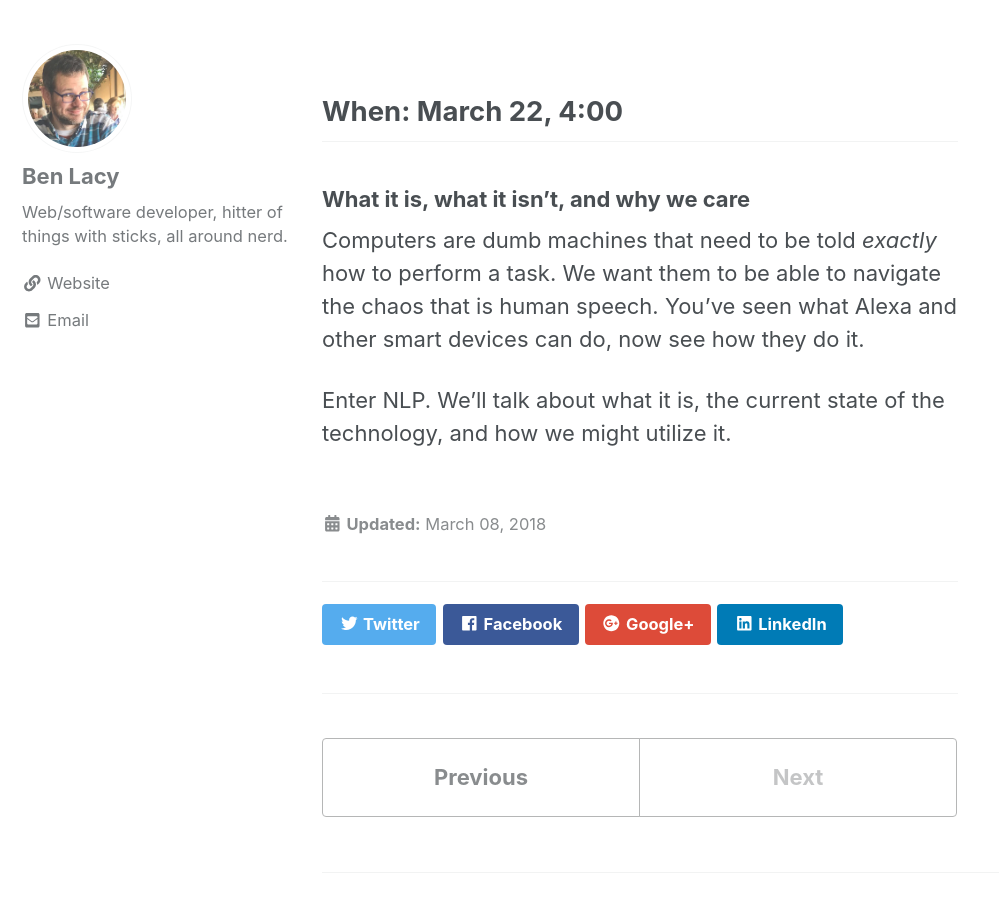
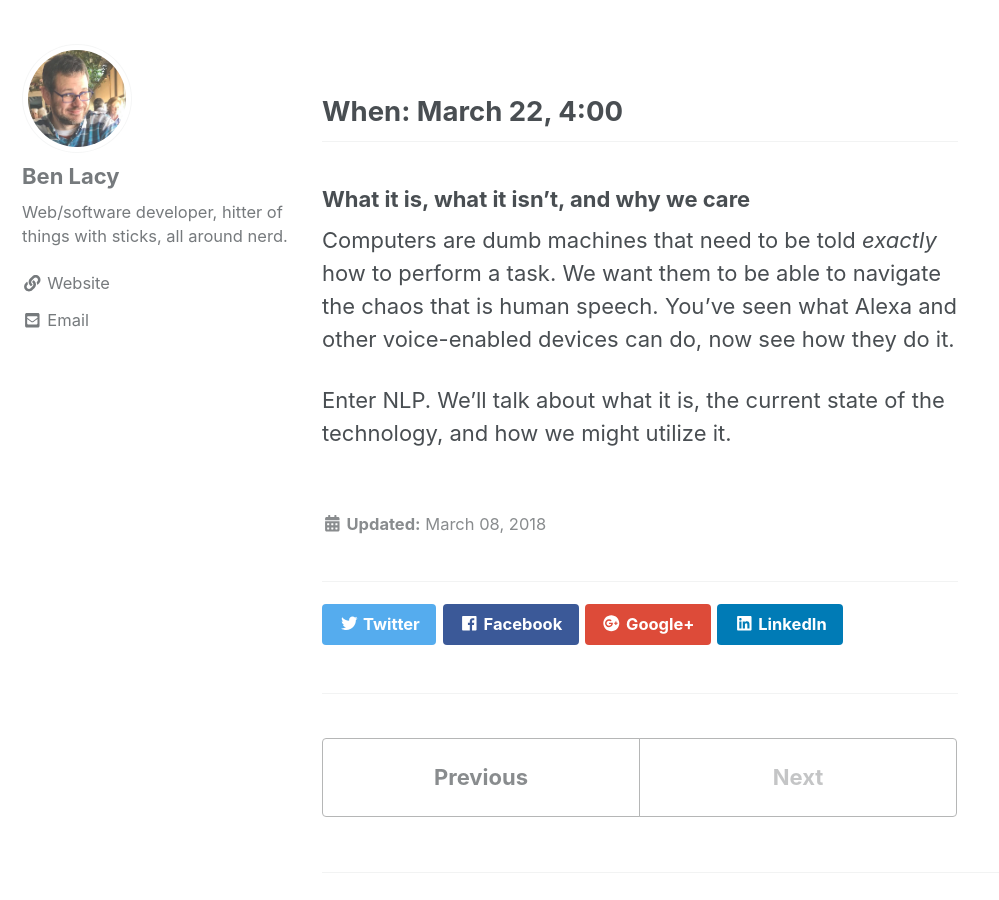
Before and after one commit to technicallySpeaking/technicallySpeaking.github.io, a Jekyll site: the page built from _posts/2018-03-08-natural-language-processing-nlp-with-ben.md, in a window 1280 px wide and 900 px high, scrolled down 317 px. Shown: the whole window, without its empty margins (0-999 px from the left). Built offline with Jekyll 4.4.1, drawn with Linux system fonts in a browser that asks for light colours; nearby versions of some CDN libraries.

Commit message:
Updated NLP blurb

```diff
--- a/_posts/2018-03-08-natural-language-processing-nlp-with-ben.md
+++ b/_posts/2018-03-08-natural-language-processing-nlp-with-ben.md
@@ -13,6 +13,6 @@ header:
 
 ### What it is, what it isn't, and why we care
 
-Computers are dumb machines that need to be told *exactly* how to perform a task. We want them to be able to navigate the chaos that is human speech. You've seen what Alexa and other smart devices can do, now see how they do it.
+Computers are dumb machines that need to be told *exactly* how to perform a task. We want them to be able to navigate the chaos that is human speech. You've seen what Alexa and other voice-enabled devices can do, now see how they do it.
 
 Enter NLP. We'll talk about what it is, the current state of the technology, and how we might utilize it.
```
